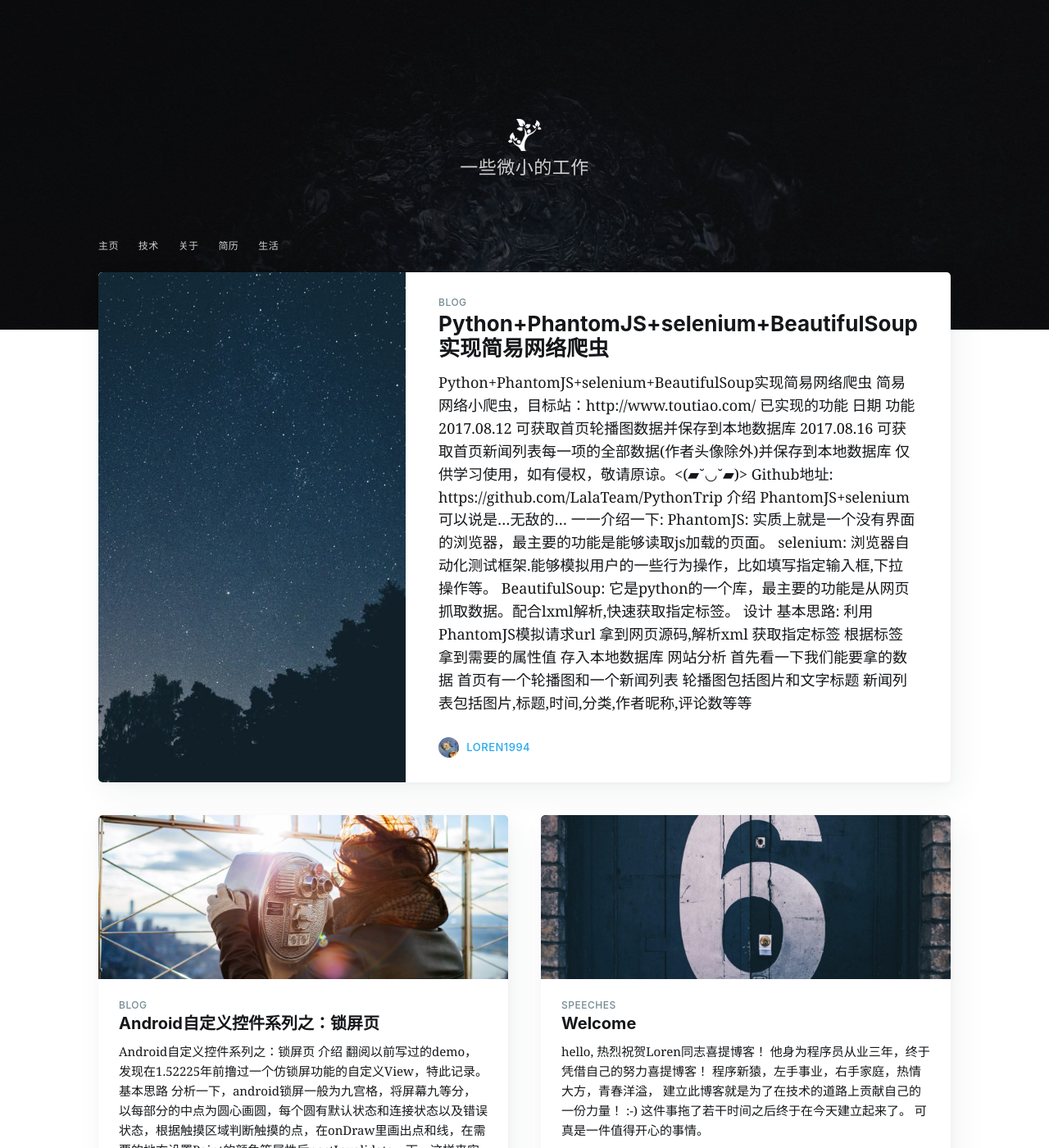
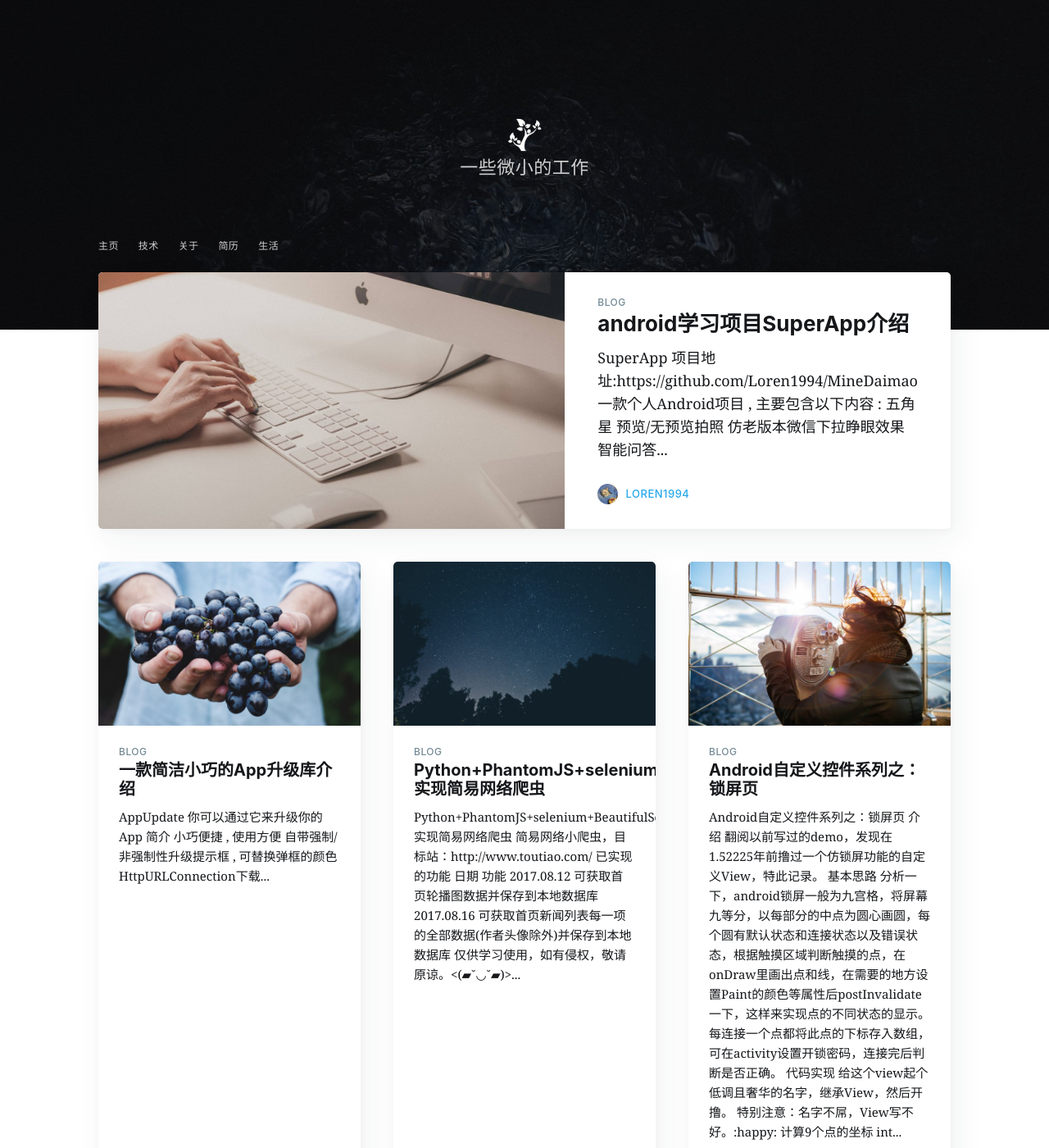
Before and after one commit to Loren1994/loren1994.github.io, a Jekyll site: the page built from index.html, in a window 1280 px wide and 1400 px high. Shown: the whole window at 82% size. Built offline with Jekyll 4.4.1, drawn with Linux system fonts in a browser that asks for light colours; nearby versions of some CDN libraries; the list of posts is cut into pages by our own code; comment, search, counter and statistics services are not loaded; some of the changed lines change nothing that is shown; some of the changed text lies outside the part shown.

Commit message:
增加博文

````diff
--- a/_includes/post-card.html
+++ b/_includes/post-card.html
@@ -21,7 +21,7 @@
                     <h2 class="post-card-title">{{ post.title }}</h2>
                 </header>
                 <section class="post-card-excerpt">
-                    <p>{{ post.content | strip_html | truncatewords: 33, "" }}</p>
+                    <p>{{ post.content | strip_html | truncatewords: 10, "" }}...</p>
                 </section>
             </a>
             <footer class="post-card-meta">
--- /dev/null
+++ b/_posts/2018-06-11-app-update.md
@@ -0,0 +1,190 @@
+---
+layout: post
+current: post
+cover:  assets/images/grapes.jpg
+navigation: True
+title: 一款简洁小巧的App升级库介绍
+date: 2017-10-27 12:47:00
+tags: [blog]
+class: post-template
+subclass: 'post tag-getting-started'
+author: loren1994
+picture: assets/images/ghost.png
+---
+
+# AppUpdate
+
+你可以通过它来升级你的App
+
+## 简介
+
+* 小巧便捷 , 使用方便
+* 自带强制/非强制性升级提示框 , 可替换弹框的颜色
+* HttpURLConnection下载 , 不引用额外的库
+* 解决三方库之间FileProvider冲突问题
+* 支持Android8.0
+
+## 引用
+
+```Java
+allprojects {
+    repositories {
+        ...
+        maven { url 'https://jitpack.io' }
+    }
+}
+```
+~~~~Java
+dependencies {
+     compile 'com.github.Loren1994:AndroidUpdate:1.2.0'
+}
+~~~~
+
+# 用法
+```java
+AppUpdateUtils.bindDownloadService(this, new AppUpdateUtils.CheckUpdateListener() {
+            @Override
+            public void checkUpdate() {
+                //模拟请求接口延时
+                SystemClock.sleep(3000);
+                //在这里请求你的检测更新接口
+                //在接口成功回调里判断是否更新,更新则弹Dialog
+                UpdateDialog.showUpdateDialog(MainActivity.this,
+                        "update your app", new UpdateDialog.OnConfirmListener() {
+                            @Override
+                            public void onConfirm() {
+                                //下载方法
+                                AppUpdateUtils.update(MainActivity.this,"URL");
+                            }
+                        });
+            }
+});
+```
+## 强制/非强制性升级提示框
+```java
+//强制
+UpdateDialog.showUpdateForceDialog(MainActivity.this,
+      "update your app", new UpdateDialog.OnConfirmListener() {
+        @Override
+        public void onConfirm() {
+              Toast.makeText(MainActivity.this,
+              "confirm", Toast.LENGTH_SHORT).show();
+        }
+});
+//非强制
+UpdateDialog.showUpdateDialog(MainActivity.this, "update your app",
+                               new UpdateDialog.OnConfirmListener() {
+        @Override
+        public void onConfirm() {
+            Toast.makeText(MainActivity.this,
+                         "confirm",Toast.LENGTH_SHORT).show();
+        }
+});
+```
+### 替换提示框颜色
+
+~~~~xml
+<color name="download_indicator_color">XXXX</color>
+~~~~
+
+#### 关于FileProvider冲突的问题
+
+以下用TakePhoto 4.0.3测试冲突问题
+
+##### TakePhoto库的Provider
+
+~~~~Xml
+<provider
+   android:name="android.support.v4.content.FileProvider"
+   android:authorities="${applicationId}.fileprovider"
+   android:grantUriPermissions="true"
+   android:exported="false">
+   <meta-data
+     android:name="android.support.FILE_PROVIDER_PATHS"
+     android:resource="@xml/file_paths" />
+</provider>
+~~~~
+
+##### 测试过程
+
+| 条件                                       | 结果                            |
+| ---------------------------------------- | ----------------------------- |
+| app模块:                                                                                             tools:replace="android:authorities"   android:name="android.support.v4.content.FileProvider"                                                        update模块:                                                                                            android:name="android.support.v4.content.FileProvider" | ✘编译不通过                        |
+| app模块:                                                                                             tools:replace="android:authorities"   android:name="android.support.v4.content.FileProvider"                                                        update模块:                                                                                            android:name=".LorenProvider" | ✔编译通过✘TakePhoto调用崩溃           |
+| app模块:                                                                                             android:name="android.support.v4.content.FileProvider"                                                        update模块:                                                                                            android:name=".LorenProvider" | ✘编译不通过                        |
+| app模块:                                                                                           android:name="pers.loren.appupdate.ResolveConflictProvider"                                       update模块:                                                                                            android:name=".LorenProvider" | ✔编译通过✔TakePhoto调用正常✔update库正常 |
+| app模块:                                                                                             tools:replace="android:authorities"   android:name="android.support.v4.content.FileProvider"                                                        update模块:                                                                          tools:replace="android:authorities"                                                                                       android:name="android.support.v4.content.FileProvider" | ✔编译通过✘TakePhoto调用崩溃           |
+| app模块:                                                                                           android:name="pers.loren.appupdate.ResolveConflictProvider"                                       update模块:                                                                                            android:name=".ResolveConflictProvider" | ✘编译不通过                        |
+
+##### 冲突报错
+
+~~~~Java
+Error:Execution failed for task ':app:processDebugManifest'.
+> Manifest merger failed : Attribute provider#android.support.v4.content.FileProvider@authorities value=(pers.loren.test.app.fileprovider) from AndroidManifest.xml:26:13-68
+  	is also present at [com.jph.takephoto:takephoto_library:4.0.3] AndroidManifest.xml:19:13-64 value=(pers.loren.test.fileprovider).
+  	Suggestion: add 'tools:replace="android:authorities"' to <provider> element at AndroidManifest.xml:24:9-32:20 to override.
+~~~~
+
+##### 最终Manifest
+
+~~~~xml
+<!--app模块-->
+<provider
+    android:name="pers.loren.appupdate.ResolveConflictProvider"
+    android:authorities="${applicationId}.app.fileprovider"
+    android:exported="false"
+    android:grantUriPermissions="true">
+       <meta-data
+           android:name="android.support.FILE_PROVIDER_PATHS"
+           android:resource="@xml/file_paths" />
+</provider>
+
+<!--update模块-->
+<provider
+    android:name=".LorenProvider"
+    android:authorities="${applicationId}.appupdate.fileprovider"
+    android:exported="false"
+    android:grantUriPermissions="true">
+      <meta-data
+           android:name="android.support.FILE_PROVIDER_PATHS"
+           android:resource="@xml/file_paths" />
+</provider>
+~~~~
+
+##### 最终解决方案
+
+update库里采用自定义的fileprovider , app模块里也需要写provider标签, update模块提供ResolveConflictProvider以便app模块使用 , app模块里也可以自行建立fileprovider类
+
+#### 一点总结
+
+* 同一App的多个库的provider的name都是android.support.v4.content.FileProvider时会引起冲突
+* 上述情况可以通过写自定义FileProvider解决
+* 同一App不同库的provider的name用同一个自定义FileProvider也会引起冲突
+* 不同App之间provider的name可以相同 , 但authorities不可以重复,否则后者App不能安装
+* 三方库的Manifest里引入tools , app里也引入了tools , 可能导致merge manifest fail
+
+#### 一点题外总结
+
+设置applicationId时 :
+
+ "pers.loren.test" : ✔ 成功
+
+ "pers.loren.test.1" : ✘ 编译通过 , install时提示解析安装包失败 (Android6.0)
+
+ "pers.loren.test1" : ✔ 成功
+
+# Tips
+
+* 如果只引用这一个带有provider的库 , 则app里不需要写provider
+* 如果库之间有冲突 , 则参考 [最终Manifest]( #最终Manifest )
+* AppUpdateUtils.bindDownloadService( ) :  service不为null会自动解绑
+* 不要忘记在onDestory( )里调用AppUpdateUtils.unbindDownloadService( )解绑Service
+
+### 项目地址
+
+GitHub:https://github.com/Loren1994/AndroidUpdate  欢迎star~ issue~
+
+
+
+
+# <(▰˘◡˘▰)>
--- /dev/null
+++ b/_posts/2018-06-11-superapp.md
@@ -0,0 +1,66 @@
+---
+layout: post
+current: post
+cover:  assets/images/writing.jpg
+navigation: True
+title: android学习项目SuperApp介绍
+date: 2017-10-27 12:47:00
+tags: [blog]
+class: post-template
+subclass: 'post tag-getting-started'
+author: loren1994
+picture: assets/images/ghost.png
+---
+
+# SuperApp
+> 项目地址:https://github.com/Loren1994/MineDaimao
+
+#### 一款个人Android项目 , 主要包含以下内容 :
+
+* 五角星
+* 预览/无预览拍照
+* 仿老版本微信下拉睁眼效果
+* 智能问答 (ALI-API)
+* 九宫格解锁
+* 实时获取分贝值
+* Bezier可变形爱心
+* ObjectBox测试
+* 注解实现点击动画
+* 剪贴板(复制发短信-复制搜索)
+* ~~中英翻译 (YouDao-API)~~
+* 获取App列表
+* 操作Apk (卸载/提取/打开/详情)
+* 获取设备信息
+* 侧滑关闭的Activity
+* 吸附式悬浮窗
+* 桌面小工具
+* TopActivity悬浮框
+* 应用内创建/查看PDF文件
+* 局域网socket通信
+* 仿雅虎天气
+* 可自定义内容的12键盘
+* 下载进度条
+* 写字板
+* Android局域网Server
+* 透视效果
+* 放大镜
+* 搜索记录控件
+* 沉浸式
+* 带粘性头部的列表
+* 侧边分组栏
+* 侧滑拖拽
+* 文字进度
+* 展开收回文字
+* 带回退的签字板
+* 蓝牙扫描配对
+* 高级拖拽
+* 录屏
+* 视频壁纸
+* 抢红包
+* 橡皮画板
+* 优先队列线程池
+* JavaCV人脸识别
+
+## 持续更新中...
+
+>目前仅在android6.0上做了比较全面的测试
````
Also changed, not shown: 3 other files.
